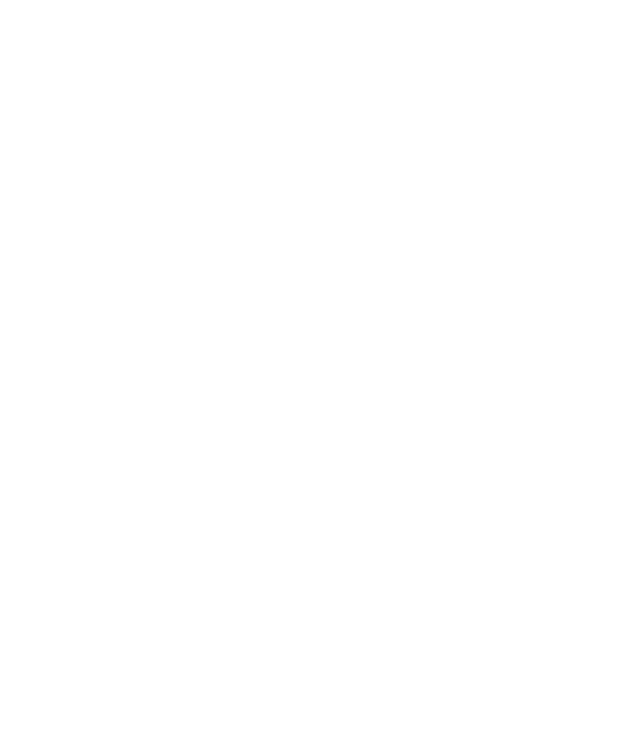
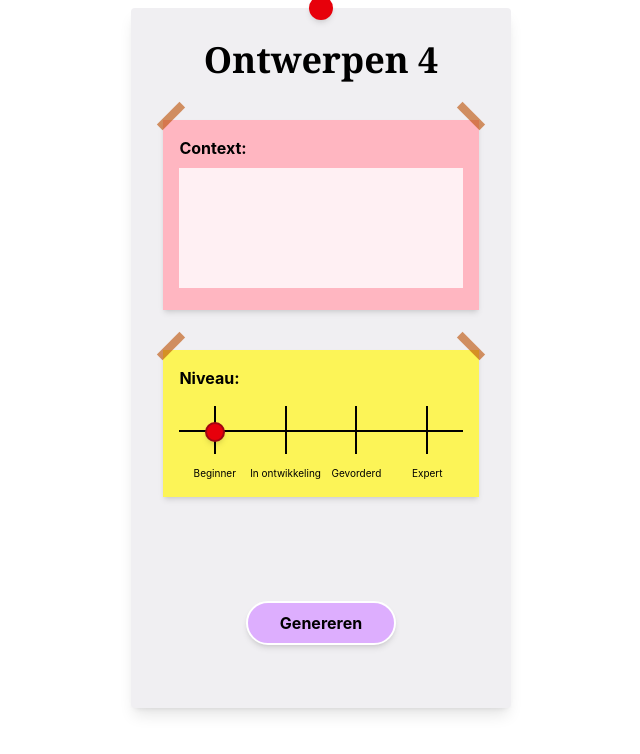
Before and after one commit to dingoskye/tle8-startup, a React (Vite) app in the folder front-end/: page /subtaak-aanmaken in a window 1280 px wide. Before the commit this address had no page. Shown: the top 754 px of the page, without its empty margins (319-959 px from the left). Built offline with nearby package versions, Linux system fonts and the light colour scheme.

Commit message:
Small route change and fetch requests are completed, waiting for the backend endpoints to test it.
Took 28 minutes

```diff
--- a/front-end/src/App.jsx
+++ b/front-end/src/App.jsx
@@ -8,7 +8,7 @@ function App() {
     return (
         <Routes>
             <Route element={<Layout/>}>
-                <Route path="/subtaak" element={<Subtask/>}/>
+                <Route path="/subtaak-aanmaken" element={<Subtask/>}/>
             </Route>
         </Routes>
     )
--- a/front-end/src/pages/subtask.jsx
+++ b/front-end/src/pages/subtask.jsx
@@ -14,7 +14,7 @@ function Subtask() {
     //     try {
     //         setLoading(true);
     //
-    //         const result = await fetch(`http://145.24.237.33:8000/circuits/${id}`, {
+    //         const result = await fetch(`http://localhost:8000/main_tasks/${id}`, {
     //             method: "GET",
     //             headers: {
     //                 'Accept': 'application/json'
@@ -42,7 +42,7 @@ function Subtask() {
     //     } finally {
     //         setLoading(false);
     //     }
-    //     console.log("FETCH URL:", `http://145.24.237.33:8000/circuits/${id}`);
+    //     console.log("FETCH URL:", `http://localhost:8000/main_tasks/${id}`);
     // };
     //
     // useEffect(() => {
@@ -89,13 +89,36 @@ function Subtask() {
         // } catch (err) {
         //     console.error(err);
         // }
+
+        // try {
+        //     const res = await fetch("http://localhost:8000/api/subtasks/generate", {
+        //         method: "POST",
+        //         headers: {
+        //             "Content-Type": "application/json",
+        //             "Accept": "application/json",
+        //         },
+        //         body: JSON.stringify(formData),
+        //     });
+        //
+        //     if (!res.ok) {
+        //         throw new Error("Subtasks genereren mislukt");
+        //     }
+        //
+        //     const data = await res.json();
+        //
+        //     navigate(`/subtaken/${data.taskId}`);
+        //
+        // } catch (err) {
+        //     console.error(err);
+        // }
     };
 
     return (
         <div className="relative max-w-md mx-auto min-h-175 bg-[#F0EFF2] p-8 rounded shadow-lg">
             <div className="absolute -top-3 left-1/2 -translate-x-1/2 w-6 h-6 bg-red-600 rounded-full shadow-md"></div>
 
-            <h1 className="text-4xl font-bold text-black mb-10 font-serif">
+            <h1 className="text-4xl font-bold text-black mb-10 font-serif flex items-center justify-center">
+                {/*{main_tasks.title}*/}
                 Ontwerpen 4
             </h1>
 
@@ -143,8 +166,7 @@ function Subtask() {
                                                 niveau: value,
                                             }))
                                         }
-                                        className="relative flex h-12 justify-center"
-                                    >
+                                        className="relative flex h-12 justify-center">
                                         {/* verticale lijn */}
                                         <span className="absolute top-0 h-12 w-0.5 bg-black"></span>
 
```
